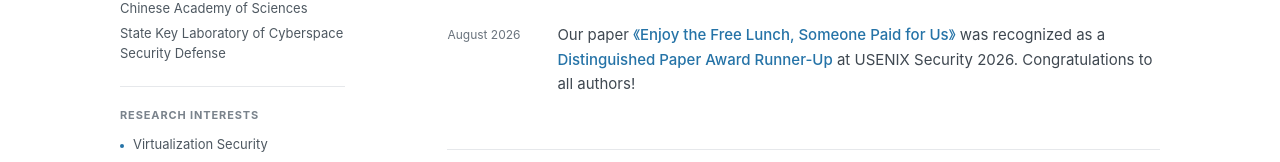
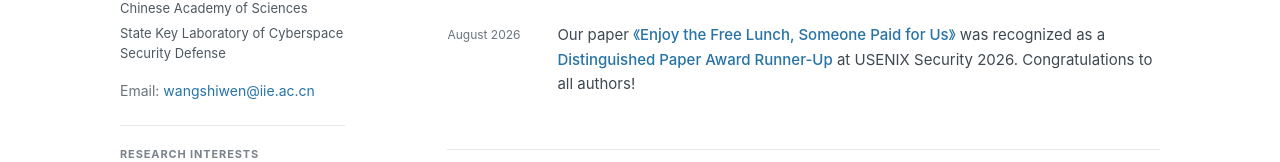
Before and after one commit to WonSivan/Homepage, a Next.js app: page / in a window 1280 px wide. Shown: the part 542-704 px from the top of the page. Built offline with nearby package versions, Linux system fonts and the light colour scheme.

Commit message:
Add contact email to academic profile

```diff
--- a/app/globals.css
+++ b/app/globals.css
@@ -86,6 +86,8 @@ button { font: inherit; }
 .hero-role { margin: 7px 0 0; color: var(--muted); font-size: 15px; }
 .affiliations { margin-top: 18px; color: #4e5861; font-size: 13px; line-height: 1.55; }
 .affiliations p { margin: 0 0 5px; }
+.contact-email { margin: 16px 0 0; font-size: 14px; overflow-wrap: anywhere; }
+.contact-email span { color: var(--muted); }
 .research-block { margin-top: 23px; padding-top: 19px; border-top: 1px solid var(--line); }
 .micro-label, .kicker { margin: 0; color: #7a838c; font-size: 11px; font-weight: 700; letter-spacing: .08em; text-transform: uppercase; }
 .research-block ul { margin: 10px 0 0; padding: 0; list-style: none; }
--- a/app/page.tsx
+++ b/app/page.tsx
@@ -127,6 +127,7 @@ export default function Home() {
           <h1>{t.name}</h1>
           <p className="hero-role">{t.role}</p>
           <div className="affiliations">{t.affiliations.map((x) => <p key={x}>{x}</p>)}</div>
+          <p className="contact-email"><span>{locale === 'zh' ? '邮箱' : 'Email'}: </span><a href="mailto:wangshiwen@iie.ac.cn">wangshiwen@iie.ac.cn</a></p>
           <div className="research-block">
             <p className="micro-label">{t.interests}</p>
             <ul>{t.fields.map((x) => <li key={x}>{x}</li>)}</ul>
```
